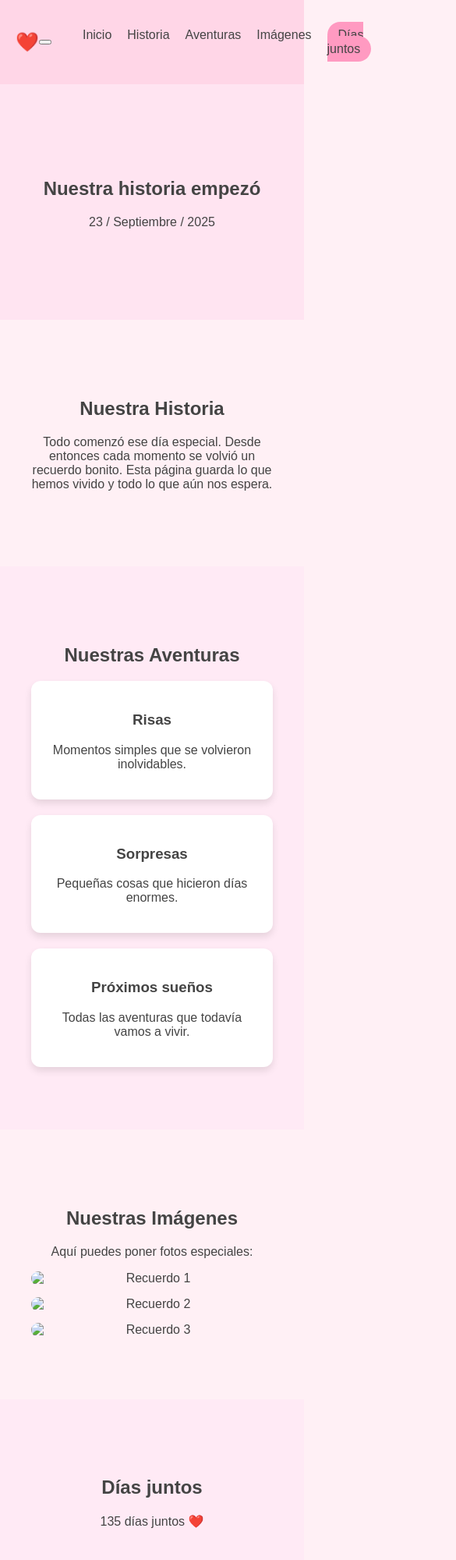
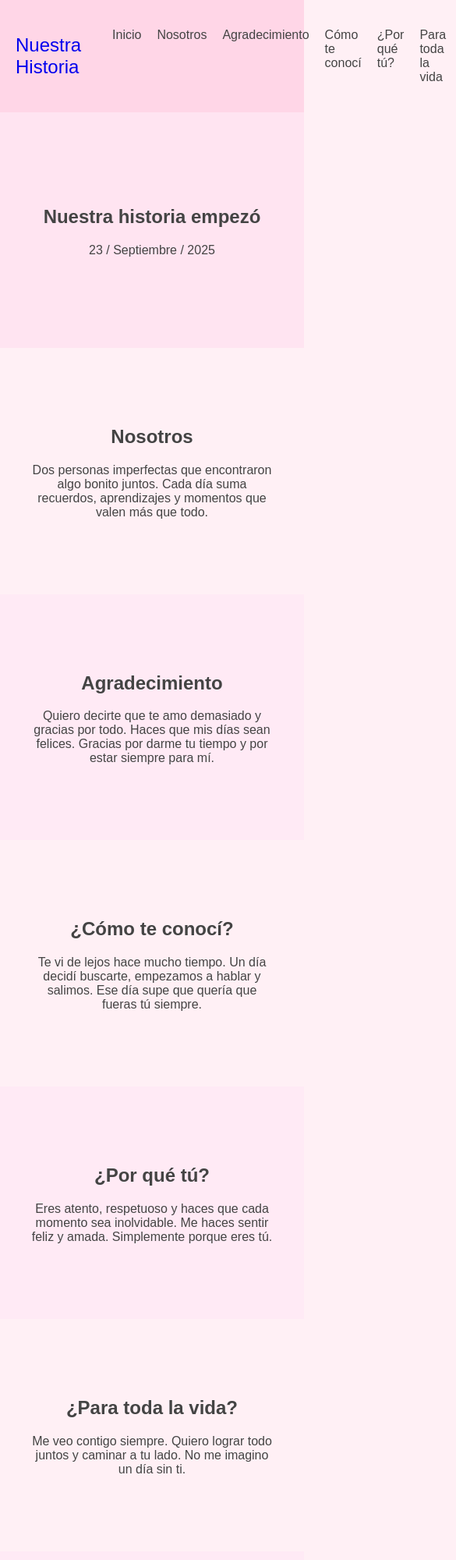
Before and after one commit to evajaneth2231100742/Mi-betito-, a plain HTML site: page index.html in a window 390 px wide. Shown: the top 2000 px of the page at 78% size, 585 px wide, since content can reach past the window. Drawn offline with Linux system fonts and the light colour scheme.

Commit message:
actualizacion

```diff
--- a/index.html
+++ b/index.html
@@ -3,8 +3,10 @@
 <head>
 <meta charset="UTF-8">
 <meta name="viewport" content="width=device-width, initial-scale=1.0">
+
 <title>Nuestra Historia</title>
 
+<link href="https://fonts.googleapis.com/css2?family=Poppins:wght@300;400;600&display=swap" rel="stylesheet">
 <link rel="stylesheet" href="css/main.css">
 </head>
 
@@ -12,18 +14,15 @@
 
 <header class="header">
 <nav class="nav container">
-<a href="#" class="logo">❤️</a>
-
-<button class="nav-toggle">
-<span></span>
-<span></span>
-<span></span>
-</button>
+<a href="#" class="logo">Nuestra Historia</a>
 
 <ul class="nav-menu">
 <li><a href="#inicio">Inicio</a></li>
-<li><a href="#historia">Historia</a></li>
-<li><a href="#aventuras">Aventuras</a></li>
+<li><a href="#nosotros">Nosotros</a></li>
+<li><a href="#agradecimiento">Agradecimiento</a></li>
+<li><a href="#historia">Cómo te conocí</a></li>
+<li><a href="#porque">¿Por qué tú?</a></li>
+<li><a href="#vida">Para toda la vida</a></li>
 <li><a href="#galeria">Imágenes</a></li>
 <li><a href="#contador" class="btn">Días juntos</a></li>
 </ul>
@@ -39,65 +38,101 @@
 </div>
 </section>
 
-<section id="historia" class="section fade">
+<section id="nosotros" class="section fade">
 <div class="container">
-<h2>Nuestra Historia</h2>
+<h2>Nosotros</h2>
 <p>
-Todo comenzó ese día especial. Desde entonces cada momento
-se volvió un recuerdo bonito. Esta página guarda lo que
-hemos vivido y todo lo que aún nos espera.
+Dos personas imperfectas que encontraron algo
+bonito juntos. Cada día suma recuerdos,
+aprendizajes y momentos que valen más que todo.
 </p>
 </div>
 </section>
 
-<section id="aventuras" class="section alt fade">
+<section id="agradecimiento" class="section alt fade">
 <div class="container">
-<h2>Nuestras Aventuras</h2>
-
-<div class="grid">
-<div class="card">
-<h3>Risas</h3>
-<p>Momentos simples que se volvieron inolvidables.</p>
-</div>
-
-<div class="card">
-<h3>Sorpresas</h3>
-<p>Pequeñas cosas que hicieron días enormes.</p>
-</div>
-
-<div class="card">
-<h3>Próximos sueños</h3>
-<p>Todas las aventuras que todavía vamos a vivir.</p>
-</div>
-</div>
-
+<h2>Agradecimiento</h2>
+<p>
+Quiero decirte que te amo demasiado y gracias por todo.
+Haces que mis días sean felices. Gracias por darme tu
+tiempo y por estar siempre para mí.
+</p>
 </div>
 </section>
 
-<section id="galeria" class="section fade">
+<section id="historia" class="section fade">
+<div class="container">
+<h2>¿Cómo te conocí?</h2>
+<p>
+Te vi de lejos hace mucho tiempo. Un día decidí buscarte,
+empezamos a hablar y salimos. Ese día supe que quería
+que fueras tú siempre.
+</p>
+</div>
+</section>
+
+<section id="porque" class="section alt fade">
+<div class="container">
+<h2>¿Por qué tú?</h2>
+<p>
+Eres atento, respetuoso y haces que cada momento
+sea inolvidable. Me haces sentir feliz y amada.
+Simplemente porque eres tú.
+</p>
+</div>
+</section>
+
+<section id="vida" class="section fade">
+<div class="container">
+<h2>¿Para toda la vida?</h2>
+<p>
+Me veo contigo siempre. Quiero lograr todo juntos
+y caminar a tu lado. No me imagino un día sin ti.
+</p>
+</div>
+</section>
+
+<!-- GALERÍA CON TEXTO -->
+
+<section id="galeria" class="section alt fade">
 <div class="container">
 <h2>Nuestras Imágenes</h2>
-<p>Aquí puedes poner fotos especiales:</p>
 
 <div class="gallery">
-<img src="assets/images/foto1.jpg" alt="Recuerdo 1">
-<img src="assets/images/foto2.jpg" alt="Recuerdo 2">
-<img src="assets/images/foto3.jpg" alt="Recuerdo 3">
+
+<div class="photo">
+<img src="assets/images/foto1.jpg">
+<p>Nuestro primer recuerdo especial</p>
+</div>
+
+<div class="photo">
+<img src="assets/images/foto2.jpg">
+<p>Un día que no vamos a olvidar</p>
+</div>
+
+<div class="photo">
+<img src="assets/images/foto3.jpg">
+<p>Momentos que se quedan para siempre</p>
+</div>
+
 </div>
 </div>
 </section>
 
-<section id="contador" class="section alt fade">
+<section id="contador" class="section contador fade">
 <div class="container">
 <h2>Días juntos</h2>
-<p id="days">0 días</p>
+<div class="counter-box">
+<span id="days">0</span>
+<p>días desde que empezó nuestra historia</p>
+</div>
 </div>
 </section>
 
 </main>
 
 <footer class="footer">
-<p>Hecho con cariño ❤️</p>
+<p>2026 — Nuestra Historia</p>
 </footer>
 
 <script src="js/script.js"></script>
```
